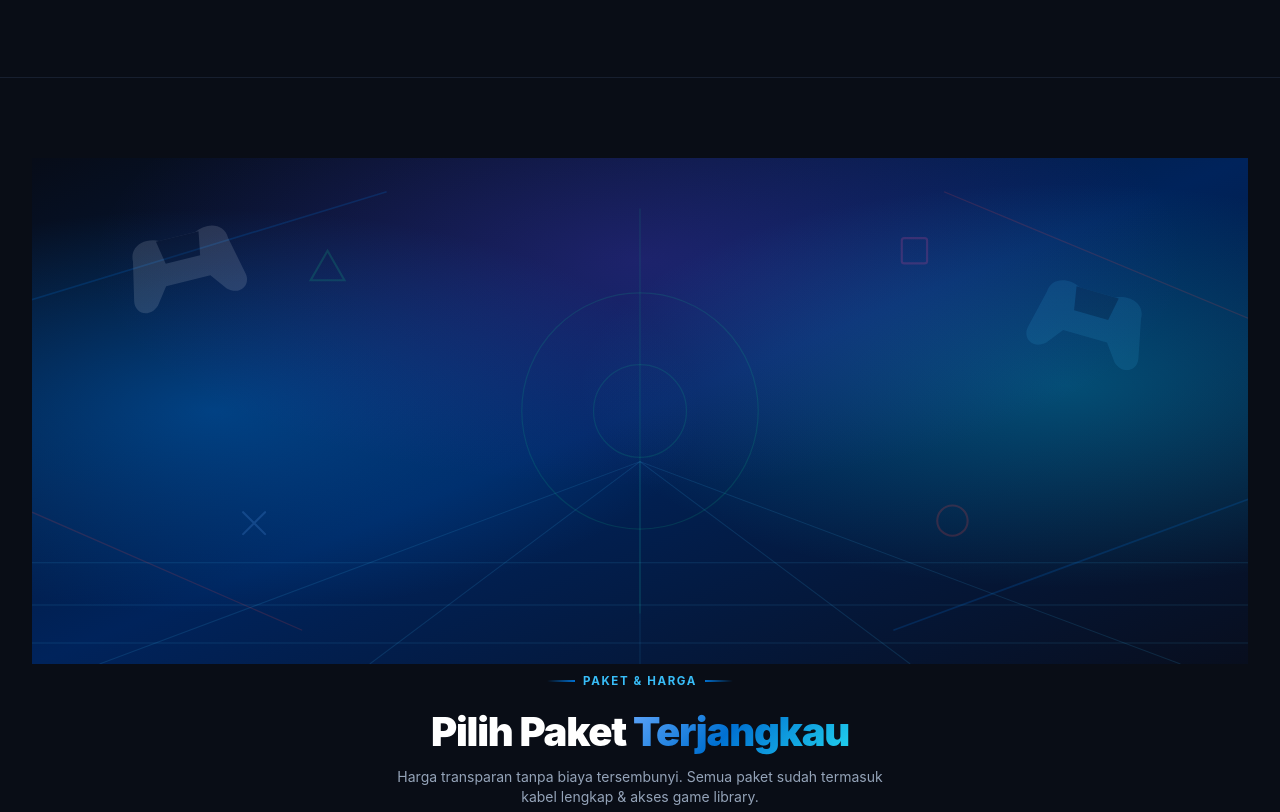
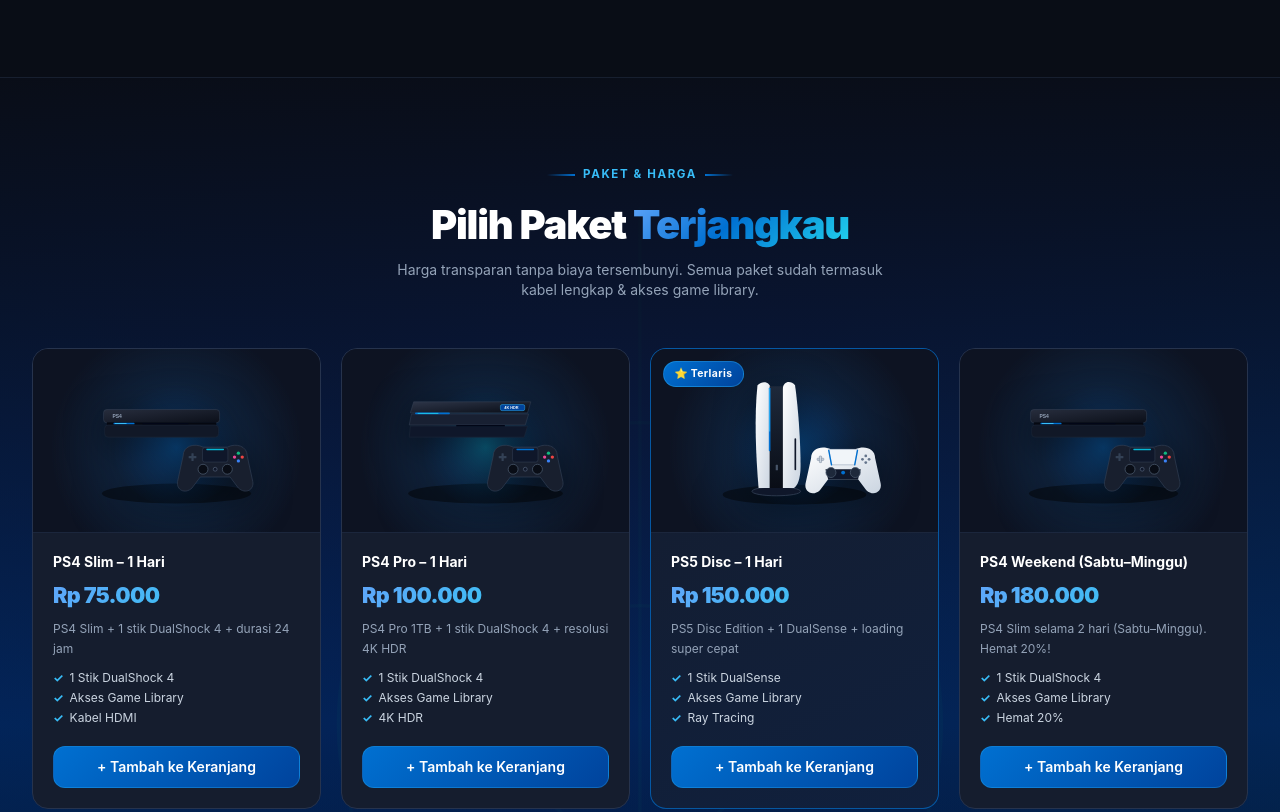
Before and after one commit to Al-khaliq/rental-ps, a plain HTML site: page index.html in a window 1280 px wide. Shown: the part 1351-2163 px from the top of the page. Drawn offline with nearby package versions, Linux system fonts and the light colour scheme.

Commit message:
Add styles for Paket section background
Added styles for the Paket section, including background image and overlay.

```diff
--- a/style.css
+++ b/style.css
@@ -395,6 +395,30 @@ body::before {
   margin-top: 2px;
 }
 
+/* ---- Paket Section Game Background ---- */
+.paket-section {
+  background-color: #070B14;
+}
+.paket-bg-img {
+  position: absolute;
+  inset: 0;
+  width: 100%;
+  height: 100%;
+  object-fit: cover;
+  object-position: center;
+  opacity: 0.65;
+  z-index: 0;
+  pointer-events: none;
+}
+.paket-bg-overlay {
+  position: absolute;
+  inset: 0;
+  z-index: 1;
+  background:
+    linear-gradient(180deg, rgba(9, 13, 22, 0.92) 0%, rgba(0, 35, 91, 0.62) 50%, rgba(9, 13, 22, 0.94) 100%);
+  pointer-events: none;
+}
+
 /* ---- Paket & Unit Cards ---- */
 .paket-card, .unit-card {
   background: var(--card);
```
